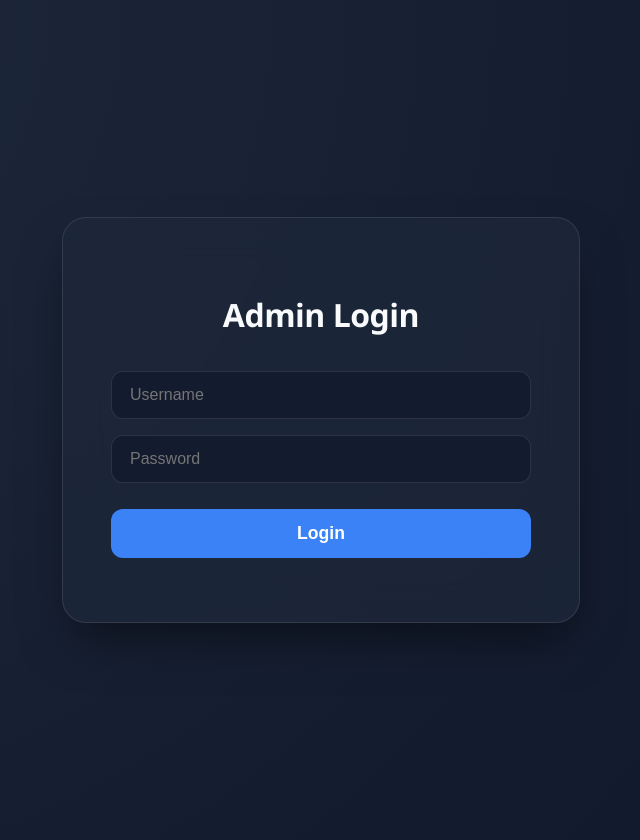
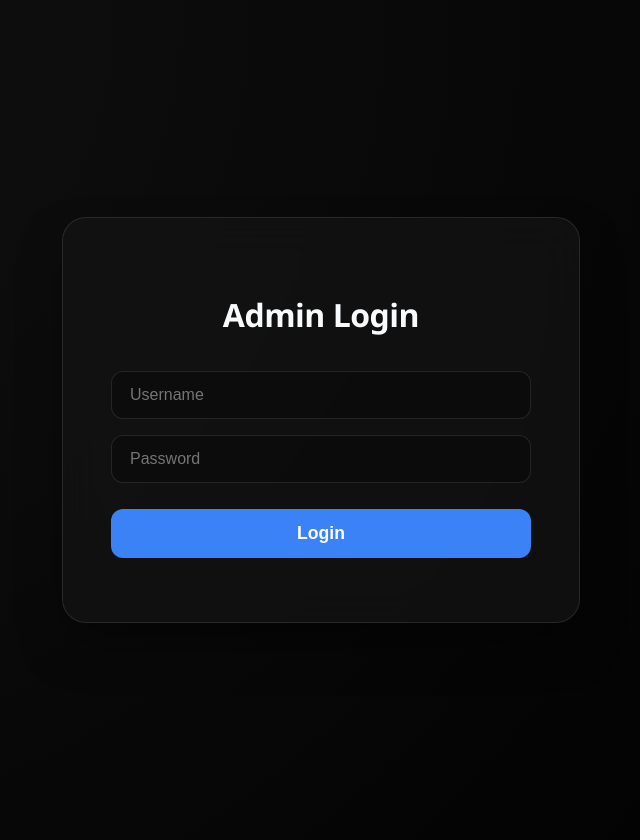
Before and after one commit to midhunsiby7/campusbites, a Flask app: page /admin/login in a window 1280 px wide. Shown: the whole page, without its empty margins (319-959 px from the left). Run offline with Flask 3, Linux system fonts and the light colour scheme.

Commit message:
fix admin login page dark blue to pure black

```diff
--- a/templates/admin_login.html
+++ b/templates/admin_login.html
@@ -12,7 +12,7 @@
       margin: 0;
       padding: 20px;
       /* Premium Slate Gradient Background */
-      background: radial-gradient(circle at top left, #1e293b 0%, #0f172a 100%);
+      background: radial-gradient(circle at top left, #111111 0%, #000000 100%);
       font-family: 'Segoe UI', system-ui, sans-serif;
     }
 
@@ -22,7 +22,7 @@
 
       max-width: 420px;
       width: 100%;
-      background: rgba(30, 41, 59, 0.7);
+      background: rgba(20, 20, 20, 0.7);
       backdrop-filter: blur(20px);
       -webkit-backdrop-filter: blur(20px);
       padding: 3rem;
@@ -45,7 +45,7 @@
       width: 100%;
       padding: 14px 18px;
       margin-bottom: 16px;
-      background: rgba(15, 23, 42, 0.6);
+      background: rgba(10, 10, 10, 0.6);
       border: 1px solid rgba(255, 255, 255, 0.1);
       border-radius: 12px;
       color: white;
@@ -56,7 +56,7 @@
     .admin-login-box input:focus {
       outline: none;
       border-color: var(--box-accent);
-      background: rgba(15, 23, 42, 0.8);
+      background: rgba(10, 10, 10, 0.8);
       box-shadow: 0 0 0 4px rgba(59, 130, 246, 0.2);
     }
 
```
